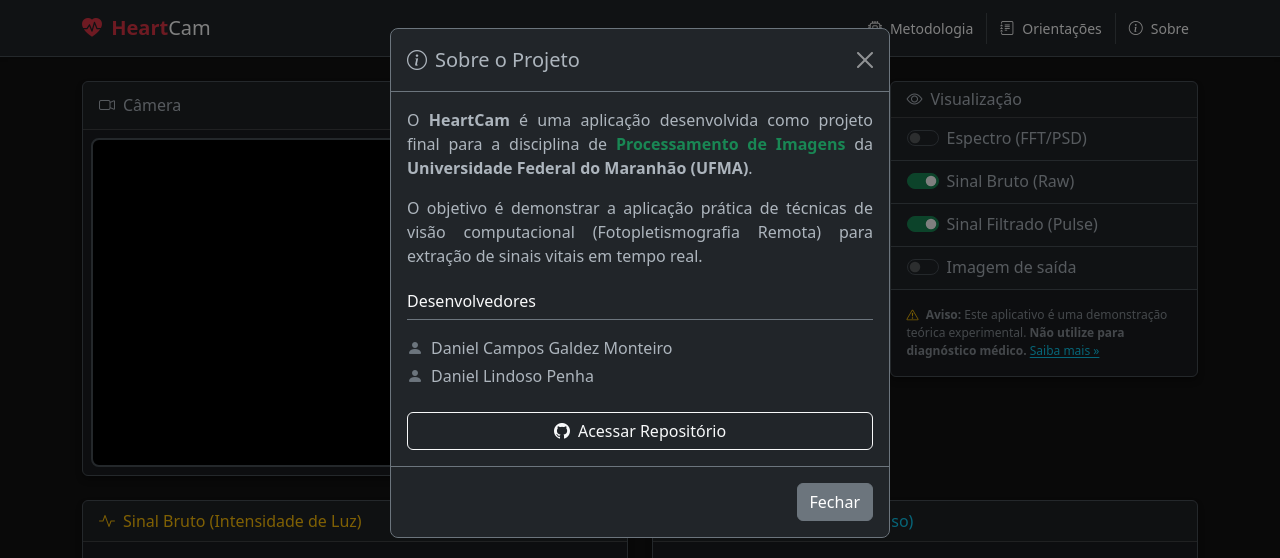
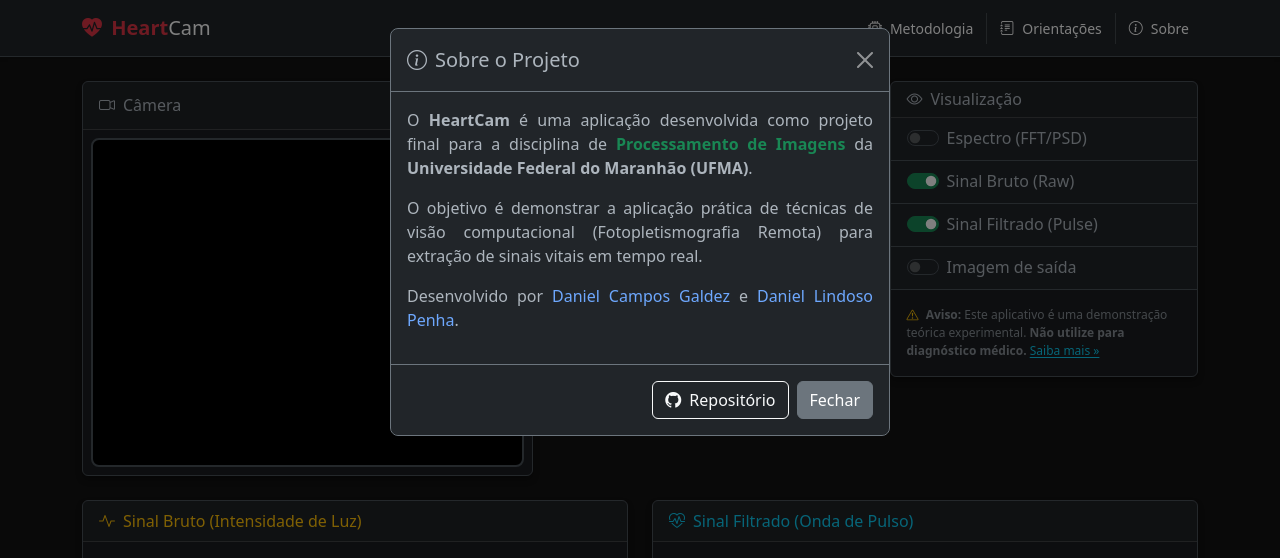
Before and after one commit to DanielKGM/heartcam, a Flask app: page / in a window 1280 px wide, after a click on "Sobre". Shown: the top 558 px of the page. Run offline with Flask 3, Linux system fonts and the light colour scheme; some libraries are stand-ins or nearby versions.

Commit message:
style: melhora modal

```diff
--- a/app.py
+++ b/app.py
@@ -68,6 +68,4 @@ if __name__ == "__main__":
         app,
         host="0.0.0.0",
         port=port,
-        use_reloader=True,
-        reloader_options={"extra_files": ["templates/index.html"]},
     )
--- a/templates/modals/orientacoes.html
+++ b/templates/modals/orientacoes.html
@@ -12,31 +12,50 @@
           aria-label="Close"
         ></button>
       </div>
-      <div class="modal-body">
-        <ul class="list-group list-group-flush list-group-dark">
-          <li class="list-group-item bg-transparent text-light">
-            <i class="bi bi-lightbulb text-warning me-2"></i
-            ><strong>Iluminação:</strong> Use o sistema em um ambiente bem
+
+      <ul class="list-group list-group-flush">
+        <li
+          class="list-group-item bg-transparent text-light border-secondary d-flex gap-3 align-items-start py-3"
+        >
+          <i class="bi bi-lightbulb text-secondary-emphasis fs-4"></i>
+          <div style="text-align: justify" class="text-secondary-emphasis">
+            <strong>Iluminação:</strong> Use o sistema em um ambiente bem
             iluminado. A luz deve incidir no seu rosto de forma uniforme.
-          </li>
-          <li class="list-group-item bg-transparent text-light">
-            <i class="bi bi-person-bounding-box text-info me-2"></i
-            ><strong>Estabilidade:</strong> Mantenha o rosto próximo da câmera e
+          </div>
+        </li>
+
+        <li
+          class="list-group-item bg-transparent text-light border-secondary d-flex gap-3 align-items-start py-3"
+        >
+          <i class="bi bi-person-bounding-box text-secondary-emphasis fs-4"></i>
+          <div style="text-align: justify" class="text-secondary-emphasis">
+            <strong>Estabilidade:</strong> Mantenha o rosto próximo da câmera e
             parado. A área verde deve estar posicionada sobre a testa. Falar ou
-            mexer a cabeça interfere na leitura da luz.
-          </li>
-          <li class="list-group-item bg-transparent text-light">
-            <i class="bi bi-eyeglasses text-secondary me-2"></i
-            ><strong>Acessórios:</strong> Óculos grossos ou franjas cobrindo a
+            mexer a cabeça interfere na leitura.
+          </div>
+        </li>
+
+        <li
+          class="list-group-item bg-transparent text-light border-secondary d-flex gap-3 align-items-start py-3"
+        >
+          <i class="bi bi-eyeglasses text-secondary-emphasis fs-4"></i>
+          <div style="text-align: justify" class="text-secondary-emphasis">
+            <strong>Acessórios:</strong> Óculos grossos ou franjas cobrindo a
             testa podem impedir a detecção correta.
-          </li>
-          <li class="list-group-item bg-transparent text-light">
-            <i class="bi bi-hourglass-split text-success me-2"></i
-            ><strong>Paciência:</strong> Aguarde cerca de 10 a 30 segundos após
-            o rosto ser detectado para amostragem e estabilização do gráfico.
-          </li>
-        </ul>
-      </div>
+          </div>
+        </li>
+
+        <li
+          class="list-group-item bg-transparent text-light border-secondary d-flex gap-3 align-items-start py-3"
+        >
+          <i class="bi bi-hourglass-split text-secondary-emphasis fs-4"></i>
+          <div style="text-align: justify" class="text-secondary-emphasis">
+            <strong>Paciência:</strong> Aguarde cerca de 10 a 30 segundos após o
+            rosto ser detectado para amostragem e estabilização do gráfico.
+          </div>
+        </li>
+      </ul>
+
       <div class="modal-footer border-secondary">
         <button type="button" class="btn btn-primary" data-bs-dismiss="modal">
           Entendi
--- a/templates/modals/sobre.html
+++ b/templates/modals/sobre.html
@@ -26,33 +26,26 @@
           vitais em tempo real.
         </p>
 
-        <div class="mt-4 mb-3">
-          <h6 class="text-light border-bottom border-secondary pb-2 mb-3">
-            Desenvolvedores
-          </h6>
-          <ul class="list-unstyled">
-            <li class="mb-1">
-              <i class="bi bi-person-fill text-secondary me-2"></i>Daniel Campos
-              Galdez Monteiro
-            </li>
-            <li class="mb-1">
-              <i class="bi bi-person-fill text-secondary me-2"></i>Daniel
-              Lindoso Penha
-            </li>
-          </ul>
-        </div>
-
-        <div class="d-grid gap-2 mt-4">
+        <p>
+          Desenvolvido por
           <a
-            href="https://github.com/DanielKGM/heartcam"
+            href="https://www.linkedin.com/in/daniel-campos-galdez-monteiro/"
             target="_blank"
-            class="btn btn-outline-light"
+            style="text-decoration: none"
+            >Daniel Campos Galdez</a
           >
-            <i class="bi bi-github me-2"></i>Acessar Repositório
-          </a>
-        </div>
+          e <a href="" style="text-decoration: none">Daniel Lindoso Penha</a>.
+        </p>
       </div>
       <div class="modal-footer border-secondary">
+        <a
+          href="https://github.com/DanielKGM/heartcam"
+          target="_blank"
+          class="btn btn-outline-light"
+        >
+          <i class="bi bi-github me-2"></i>Repositório
+        </a>
+
         <button type="button" class="btn btn-secondary" data-bs-dismiss="modal">
           Fechar
         </button>
```
